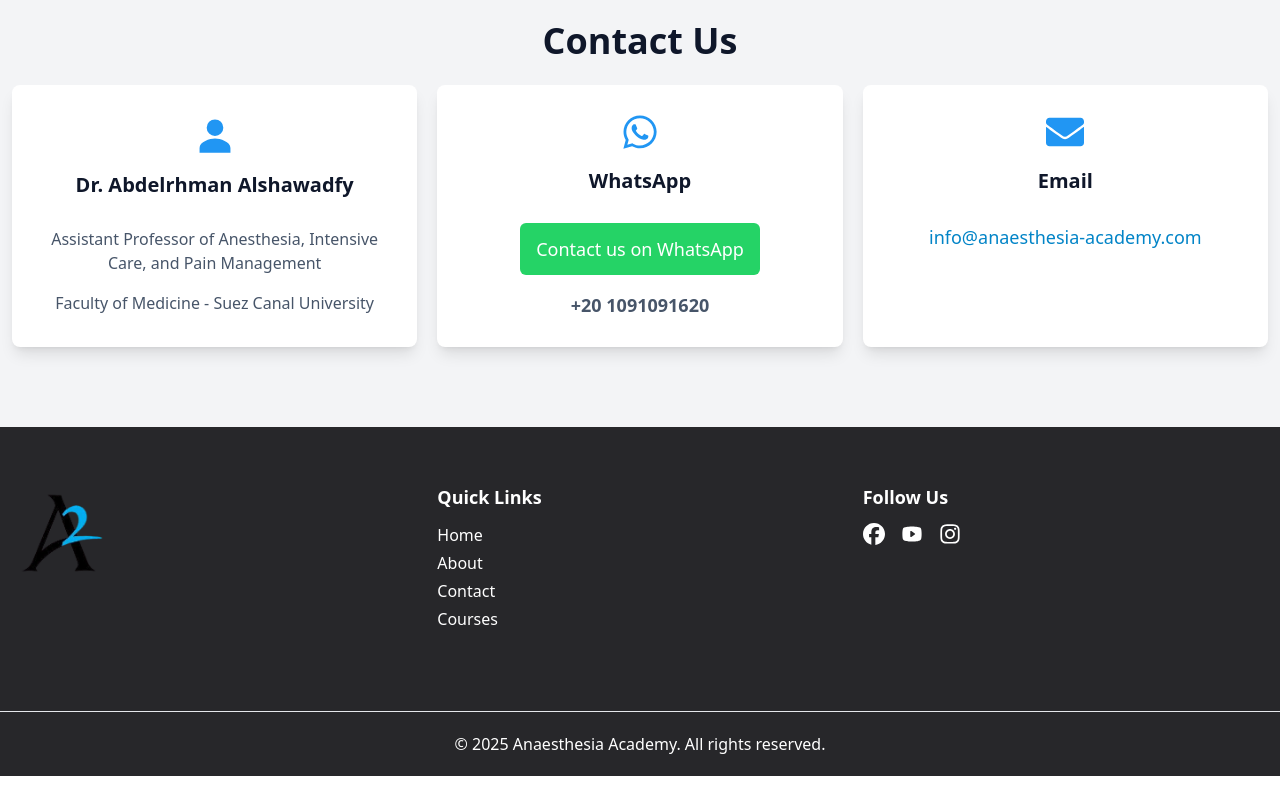
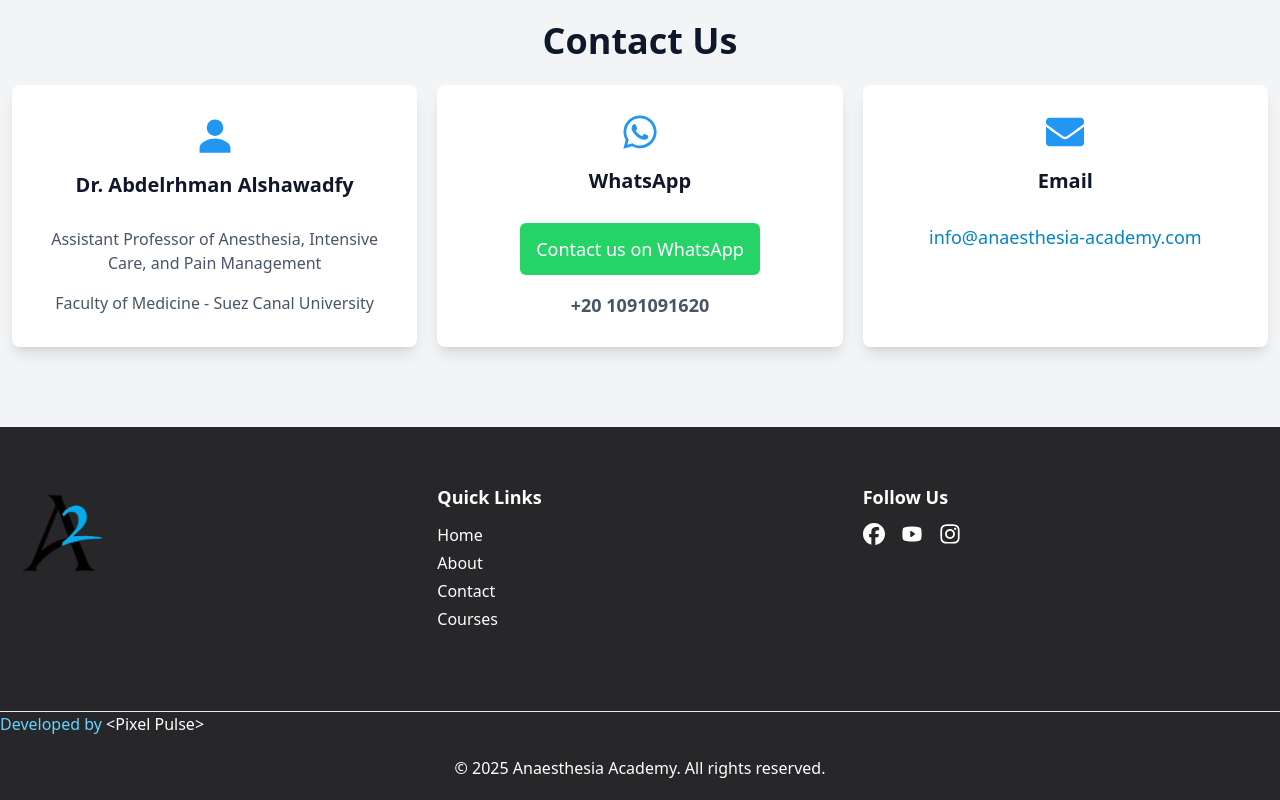
Before and after one commit to Anaesthesiaacademy/Anesthesia-Academy, a Next.js app: page / in a window 1280 px wide. Shown: the part 1991-2791 px from the top of the page. Before the commit the page ends 2767 px from the top, so only its background shows below. Built offline with nearby package versions, Linux system fonts and the light colour scheme; no server answers; the database is empty.

Commit message:
Update Footer.jsx

```diff
--- a/src/app/components/Footer.jsx
+++ b/src/app/components/Footer.jsx
@@ -31,6 +31,16 @@ export default function Footer() {
           </div>
         </div>
       </div>
+              <div className="text-[#66d2ff] " dir="ltr">
+        Developed by
+        <Link
+          href="https://pixelpulse.online"
+          className="text-white hover:shadow-xl transition-shadow"
+        >
+          {" "}
+          {"<"}Pixel Pulse{">"}
+        </Link>
+      </div>
       <div className="flex justify-center items-center py-5 tex-sm md:text-base">
         <p className="text-white">© {new Date().getFullYear()} Anaesthesia Academy. All rights reserved.</p>
       </div>
```
